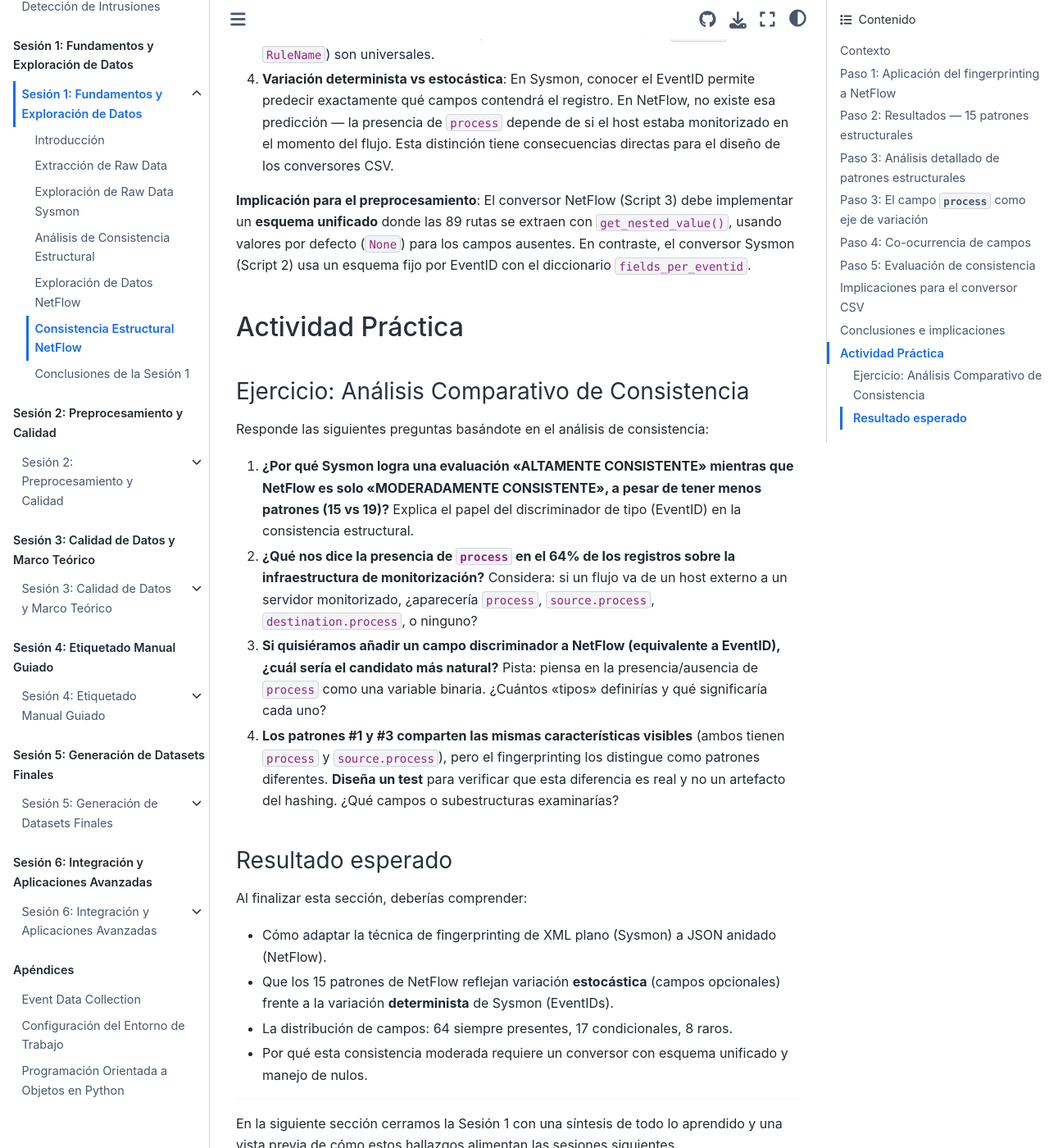
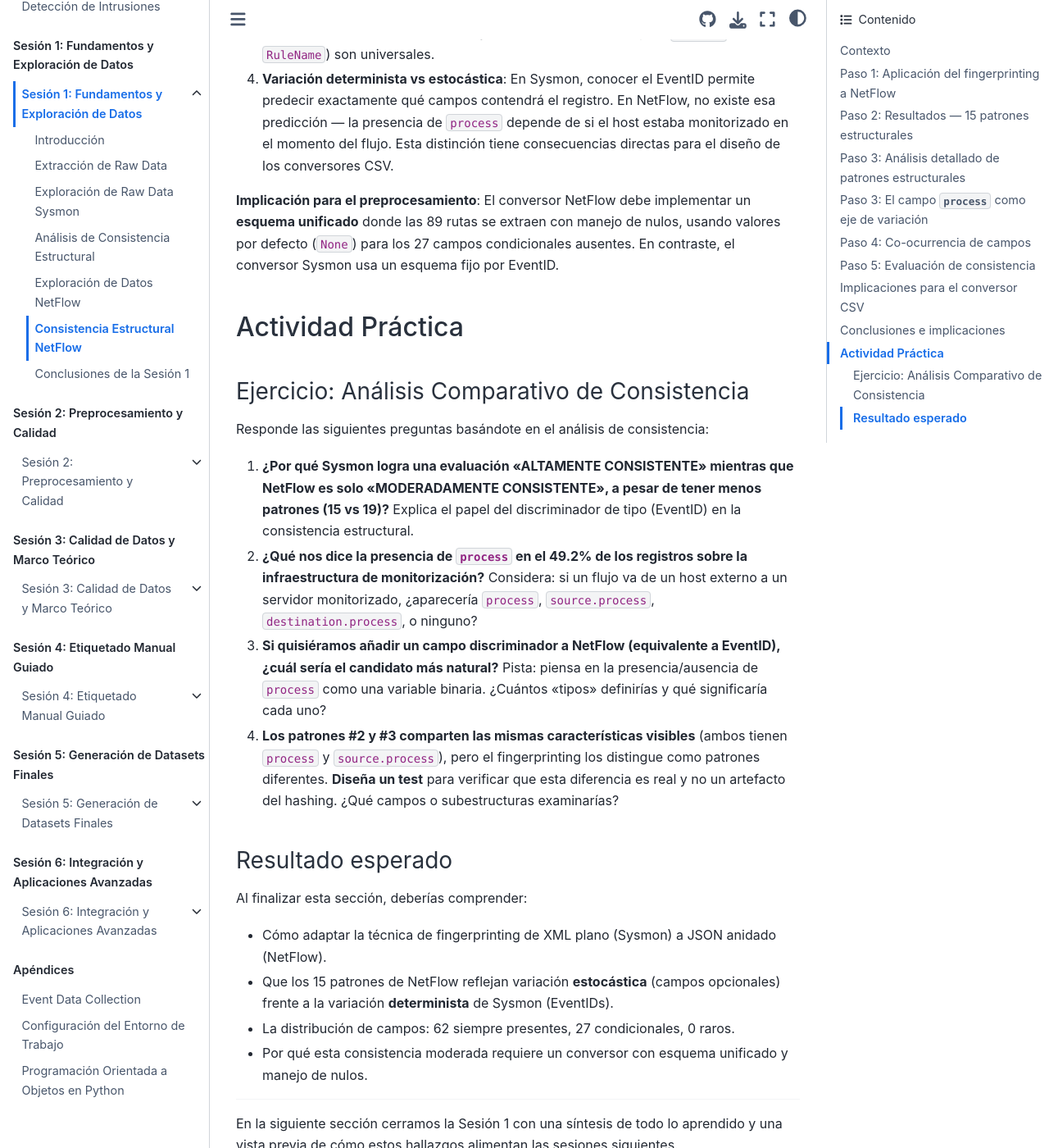
Before and after one commit to ollerenac/curso2026, a Jupyter Book: the page built from sesion-1/5-consistencia-netflow.md, in a window 1280 px wide and 1400 px high, scrolled down 10316 px. Shown: the whole window at 82% size. Built offline with Jupyter Book 1.0.4 settings and Sphinx 7.4.7 and the Sphinx Book theme 1.1.4, drawn with Linux system fonts in a browser that asks for light colours.

Commit message:
fix(sesion-1): correct 4 errors in Conclusiones and Actividad Práctica
- Remove get_nested_value() reference from implicacion preprocesamiento
- Fix process percentage: 64% → 49.2% (actual 5a notebook output)
- Fix field distribution: 64/17/8 → 62/27/0 (verified against Step 4)
- Fix Actividad question 4 premise: Pattern #1 has no process, not #1+#3

Co-Authored-By: Claude Sonnet 4.6 <noreply@anthropic.com>

```diff
--- a/sesion-1/5-consistencia-netflow.md
+++ b/sesion-1/5-consistencia-netflow.md
@@ -386,7 +386,7 @@ El análisis de consistencia estructural de NetFlow revela un panorama cualitati
 
 4. **Variación determinista vs estocástica**: En Sysmon, conocer el EventID permite predecir exactamente qué campos contendrá el registro. En NetFlow, no existe esa predicción — la presencia de `process` depende de si el host estaba monitorizado en el momento del flujo. Esta distinción tiene consecuencias directas para el diseño de los conversores CSV.
 
-**Implicación para el preprocesamiento**: El conversor NetFlow (Script 3) debe implementar un **esquema unificado** donde las 89 rutas se extraen con `get_nested_value()`, usando valores por defecto (`None`) para los campos ausentes. En contraste, el conversor Sysmon (Script 2) usa un esquema fijo por EventID con el diccionario `fields_per_eventid`.
+**Implicación para el preprocesamiento**: El conversor NetFlow debe implementar un **esquema unificado** donde las 89 rutas se extraen con manejo de nulos, usando valores por defecto (`None`) para los 27 campos condicionales ausentes. En contraste, el conversor Sysmon usa un esquema fijo por EventID.
 
 ## Actividad Práctica
 
@@ -396,11 +396,11 @@ Responde las siguientes preguntas basándote en el análisis de consistencia:
 
 1. **¿Por qué Sysmon logra una evaluación "ALTAMENTE CONSISTENTE" mientras que NetFlow es solo "MODERADAMENTE CONSISTENTE", a pesar de tener menos patrones (15 vs 19)?** Explica el papel del discriminador de tipo (EventID) en la consistencia estructural.
 
-2. **¿Qué nos dice la presencia de `process` en el 64% de los registros sobre la infraestructura de monitorización?** Considera: si un flujo va de un host externo a un servidor monitorizado, ¿aparecería `process`, `source.process`, `destination.process`, o ninguno?
+2. **¿Qué nos dice la presencia de `process` en el 49.2% de los registros sobre la infraestructura de monitorización?** Considera: si un flujo va de un host externo a un servidor monitorizado, ¿aparecería `process`, `source.process`, `destination.process`, o ninguno?
 
 3. **Si quisiéramos añadir un campo discriminador a NetFlow (equivalente a EventID), ¿cuál sería el candidato más natural?** Pista: piensa en la presencia/ausencia de `process` como una variable binaria. ¿Cuántos "tipos" definirías y qué significaría cada uno?
 
-4. **Los patrones #1 y #3 comparten las mismas características visibles** (ambos tienen `process` y `source.process`), pero el fingerprinting los distingue como patrones diferentes. **Diseña un test** para verificar que esta diferencia es real y no un artefacto del hashing. ¿Qué campos o subestructuras examinarías?
+4. **Los patrones #2 y #3 comparten las mismas características visibles** (ambos tienen `process` y `source.process`), pero el fingerprinting los distingue como patrones diferentes. **Diseña un test** para verificar que esta diferencia es real y no un artefacto del hashing. ¿Qué campos o subestructuras examinarías?
 
 ### Resultado esperado
 
@@ -408,7 +408,7 @@ Al finalizar esta sección, deberías comprender:
 
 - Cómo adaptar la técnica de fingerprinting de XML plano (Sysmon) a JSON anidado (NetFlow).
 - Que los 15 patrones de NetFlow reflejan variación **estocástica** (campos opcionales) frente a la variación **determinista** de Sysmon (EventIDs).
-- La distribución de campos: 64 siempre presentes, 17 condicionales, 8 raros.
+- La distribución de campos: 62 siempre presentes, 27 condicionales, 0 raros.
 - Por qué esta consistencia moderada requiere un conversor con esquema unificado y manejo de nulos.
 
 ---
```
